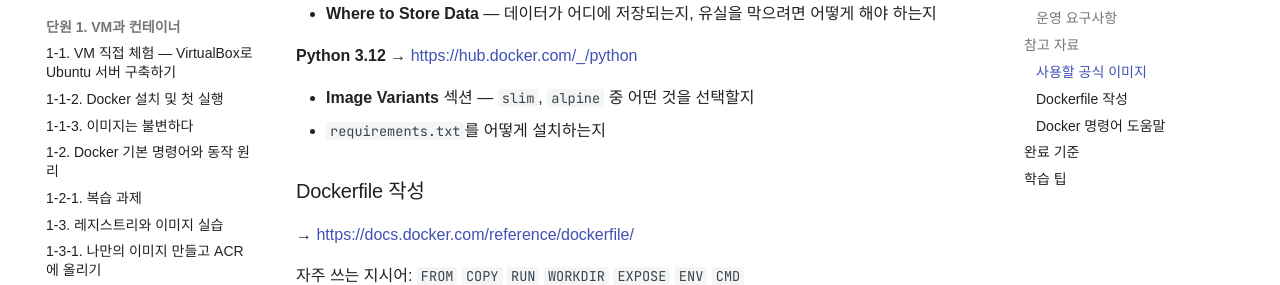
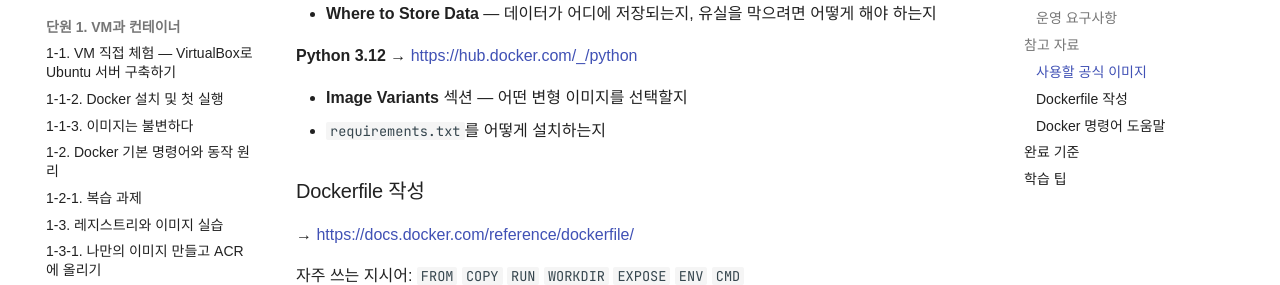
Before and after one commit to skilleat-labs/docker-k8s-labs, an MkDocs documentation site: the page built from docs/modules/module8/1-6-3.md, in a window 1280 px wide and 900 px high, scrolled down 1730 px. Shown: the part 171-456 px from the top of the window. Built offline with MkDocs 1.6.1 and Material for MkDocs 9.7.7, drawn with Linux system fonts in a browser that asks for light colours; some web fonts are replaced.

Commit message:
docs: 모듈8 1-6-3 Image Variants 힌트에서 slim/alpine 명시 제거
Co-Authored-By: Claude Sonnet 4.6 <noreply@anthropic.com>

```diff
--- a/docs/modules/module8/1-6-3.md
+++ b/docs/modules/module8/1-6-3.md
@@ -65,7 +65,7 @@ Docker Hub 페이지에서 다음 섹션을 찾아보세요:
 **Python 3.12**
 → [https://hub.docker.com/_/python](https://hub.docker.com/_/python)
 
-- **Image Variants** 섹션 — `slim`, `alpine` 중 어떤 것을 선택할지
+- **Image Variants** 섹션 — 어떤 변형 이미지를 선택할지
 - `requirements.txt`를 어떻게 설치하는지
 
 ### Dockerfile 작성
```
